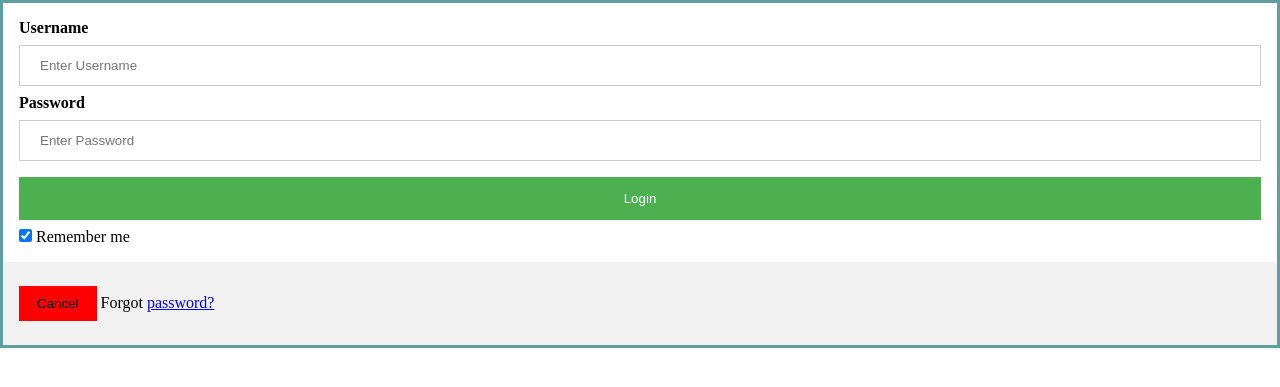
After one commit to the-pandey-ji/MeraIdea, a PHP site: page /form.html in a window 1280 px wide. The commit adds this page. Shown: the top 387 px of the page. Run offline with PHP 8.4, Linux system fonts and the light colour scheme.

Commit message:
colors changes

```diff
--- /dev/null
+++ b/form.html
@@ -0,0 +1,76 @@
+<!DOCTYPE html>
+<html lang="en">
+<head>
+    <meta charset="UTF-8">
+    <meta name="viewport" content="width=device-width, initial-scale=1.0">
+    <title>login form</title>
+</head>
+<style>
+    *{
+        padding: 0;
+        margin: 0;
+        box-sizing: border-box;
+    }
+    form{
+        border: 3px solid cadetblue;
+    }
+    .container {
+    padding: 16px;
+    }
+
+    input[type=text], input[type=password] {
+        width: 100%;
+        padding: 12px 20px;
+        margin: 8px 0;
+        display: inline-block;
+        border: 1px solid #ccc;
+        box-sizing: border-box;
+        display: flex;
+        justify-content: space-between;
+    }
+    button {
+        background-color: #4CAF50;
+        color: white;
+        padding: 14px 20px;
+        margin: 8px 0;
+        border: none;
+        cursor: pointer;
+        width: 100%;
+    }
+    button:hover {
+    opacity: 0.8;
+    }
+    .cancelbtn {
+    width: auto;
+    padding: 10px 18px;
+    background-color: red;
+    color: black;
+    }
+    span.pswd {
+    float: right;
+    padding-top: 16px;
+    }
+</style>
+<body>
+    <form action="index.html" method="post" target="_blank">
+        <div class="container">
+            <label for="fname"><b>Username</b></label>
+            <input type="text" placeholder="Enter Username" name="fname" required>
+
+            <label for="pswd"><b>Password</b></label>
+            <input type="password" placeholder="Enter Password" name="pswd" required>
+
+            <button type="submit">Login</button>
+            <label>
+            <input type="checkbox" checked="checked" name="remember"> Remember me
+            </label>
+       </div>
+
+  <div class="container" style="background-color:#f1f1f1">
+    <button type="button" class="cancelbtn">Cancel</button>
+    <span class="psw">Forgot <a href="#">password?</a></span>
+  </div>
+</form>
+
+</body>
+</html>
```
Also changed, not shown: homepage.html (+7 -0 lines), style.css (+17 -0 lines), welcome.html (added, +11 -0 lines).
